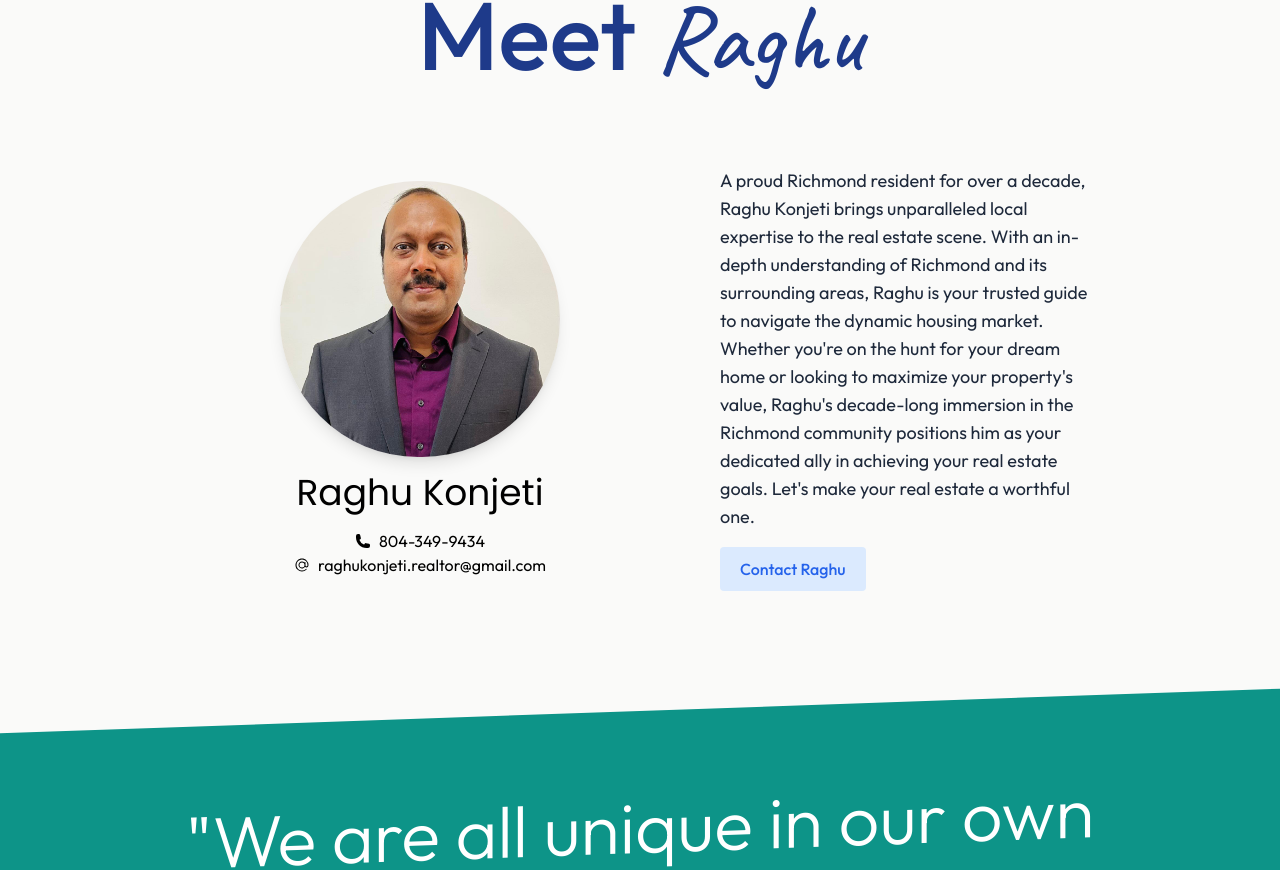
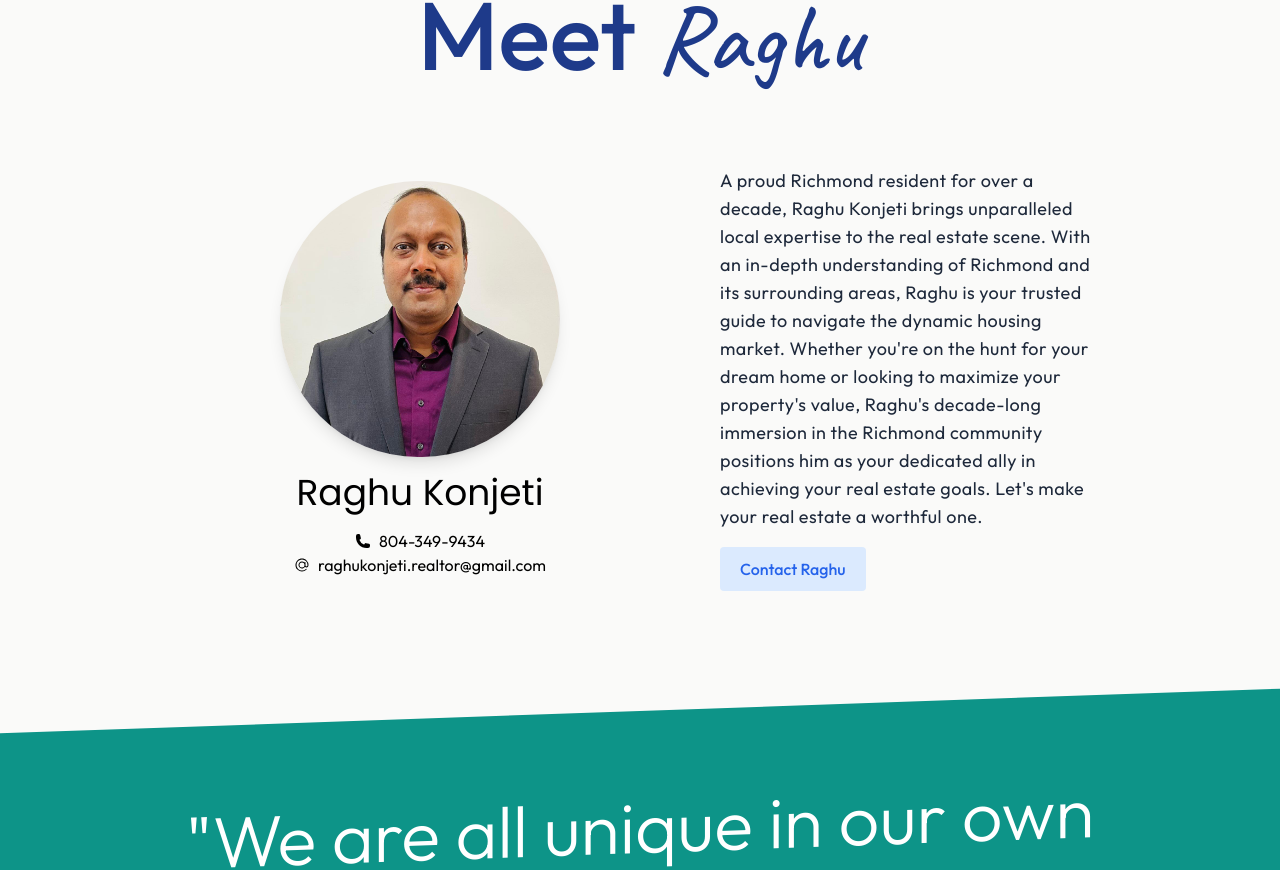
Before and after one commit to PkTheCoda/konjetirealty, a React (Vite) app: page / in a window 1280 px wide. Shown: the part 735-1605 px from the top of the page. Built offline with nearby package versions, Linux system fonts and the light colour scheme; a web font is replaced by a local one.

Commit message:
added watermark kinda

```diff
--- a/src/Components/About.jsx
+++ b/src/Components/About.jsx
@@ -28,7 +28,7 @@ const About = () => {
                 </div>
             </div>
             <div className="w-full lg:w-1/2 flex flex-col gap-y-4 lg:items-start items-center">
-                <p className="w-full lg:w-2/3 lg:px-0 px-10 text-base text-center lg:text-start lg:text-lg font-outfit leading-loose text-slate-800">
+                <p className="w-full lg:w-2/3 lg:px-0 px-10 text-base text-center lg:text-start lg:text-lg font-outfit tracking-wide text-slate-800">
                     A proud Richmond resident for over a decade, Raghu Konjeti brings unparalleled local expertise to the real estate scene. With an in-depth understanding of Richmond and its surrounding areas, Raghu is your trusted guide to navigate the dynamic housing market. Whether you're on the hunt for your dream home or looking to maximize your property's value, Raghu's decade-long immersion in the Richmond community positions him as your dedicated ally in achieving your real estate goals. Let's make your real estate a worthful one.
                 </p>
                 <a href="mailto:raghukonjeti.realtor@gmail.com" class="px-5 font-outfit py-2.5 w-max relative rounded group overflow-hidden font-medium bg-blue-100 text-blue-600 inline-block">
--- a/src/Components/Footer.jsx
+++ b/src/Components/Footer.jsx
@@ -19,6 +19,7 @@ const Footer = () => {
                         {/* <div class="px-5 py-2"><a href="#">Twitter</a></div> */}
                     </nav>
                     <p class="mt-7 text-base text-blue-600">© 2023 KonjetiRealty</p>
+                    <p class="mt-7 text-base text-blue-600">Built by Raghu's son, <a href="https://pranavk.vercel.app" target='_blank' className='text-sky-600 underline'>Pranav Konjeti</a></p>
                 </div>
             </div>
         </footer>
```
